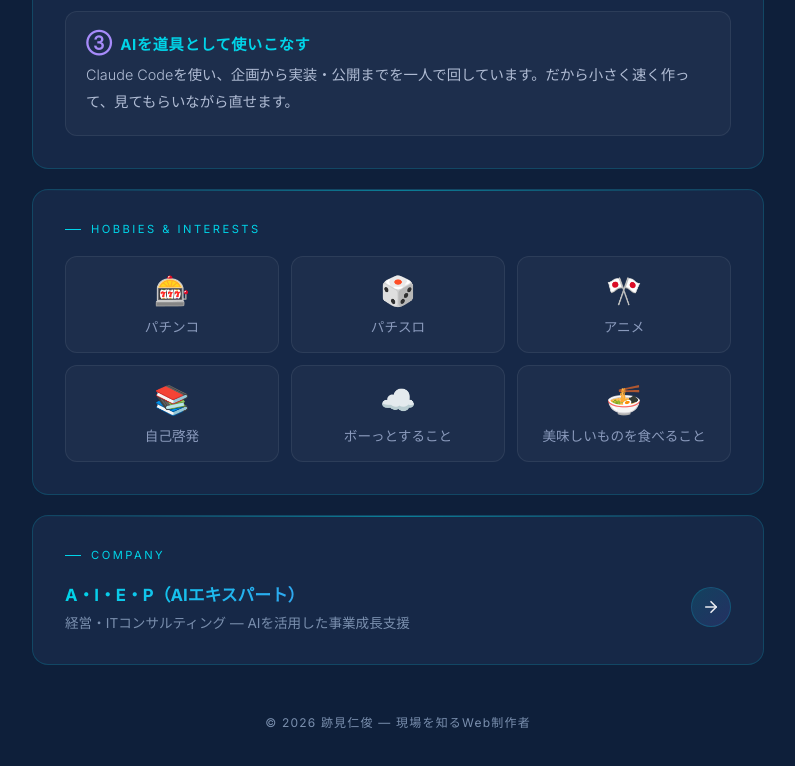
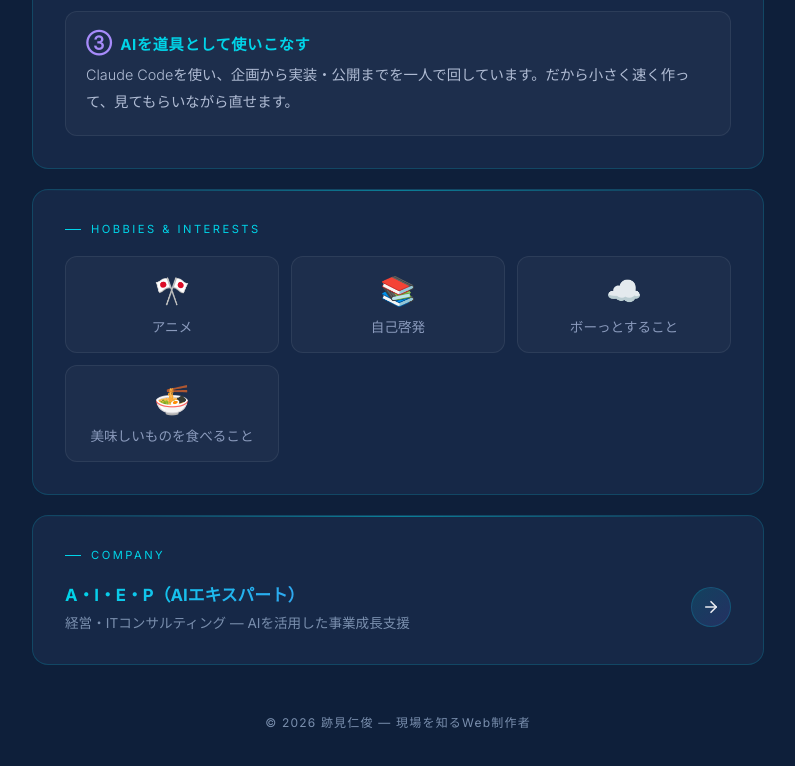
Before and after one commit to atm0624h37way-hub/my-hp, a website: page index.html in a window 1280 px wide. Shown: the part 1997-2763 px from the top of the page, without its empty margins (242-1037 px from the left). Drawn offline with Linux system fonts and the light colour scheme.

Commit message:
chore: 趣味セクションからパチンコ・パチスロを削除
残り4項目（アニメ／自己啓発／ボーっとすること／美味しいものを食べること）はそのまま。

Co-Authored-By: Claude Opus 5 <noreply@anthropic.com>

```diff
--- a/index.html
+++ b/index.html
@@ -863,14 +863,6 @@
       <p class="section-label">Hobbies & Interests</p>
       <div class="hobby-list">
         <div class="hobby-item">
-          <div class="emoji">🎰</div>
-          <div class="label">パチンコ</div>
-        </div>
-        <div class="hobby-item">
-          <div class="emoji">🎲</div>
-          <div class="label">パチスロ</div>
-        </div>
-        <div class="hobby-item">
           <div class="emoji">🎌</div>
           <div class="label">アニメ</div>
         </div>
```
